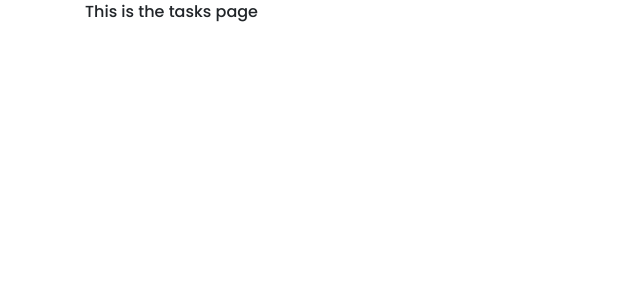
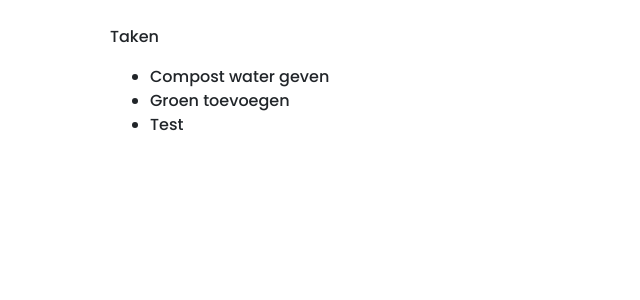
Before and after one commit to Plantacle/plantacle, a React (Create React App) app: page /tasks in a window 1280 px wide. Shown: the top 300 px of the page, without its empty margins (0-640 px from the left). Built offline with nearby package versions, Linux system fonts and the light colour scheme.

Commit message:
Deletes tasks when clicked

```diff
--- a/src/pages/Overview.js
+++ b/src/pages/Overview.js
@@ -37,9 +37,9 @@ const ThirdRow = styled(Row)`
 
 const SecondCol = styled(Col)`
   && {
-      margin-top: 20px;
-      display: flex;
-      justify-content: center;
+    margin-top: 20px;
+    display: flex;
+    justify-content: center;
   }
 `;
 
--- a/src/pages/Tasks.js
+++ b/src/pages/Tasks.js
@@ -1,9 +1,68 @@
 import React from 'react'
+import styled from 'styled-components';
+import {Bootstrap, Grid, Row, Col, Container} from 'react-bootstrap';
+//import TaskList from './../components/molecules/Tasks.js';
 
-export const Tasks = () => (
-  <div>
-    <p> This is the tasks page </p>
-  </div>
-)
+window.id = 0;
+
+const StyledContainer = styled(Container)`
+  && {
+    padding-left: 25px;
+    padding-right: 25px;
+    padding-top: 25px;
+  }
+`;
+
+class Tasks extends React.Component {
+  constructor(props) {
+    super(props);
+    this.state = {
+        tasks: ['Compost water geven', 'Groen toevoegen', 'Test']
+    }
+
+    //this.getTemperature = this.getTemperature.bind(this);
+    //this.getDays = this.getDays.bind(this);
+
+    this.removeTask = this.removeTask.bind(this);
+
+  }
+
+  removeTask(name, i) {
+      let tasks = this.state.tasks.slice();
+      tasks.splice(i, 1);
+      this.setState({
+        tasks
+      })
+  }
+
+
+
+  render() {
+    return (
+      <StyledContainer>
+          <p> Taken </p>
+          <TaskList tasks={this.state.tasks} removeTask={this.removeTask}> </TaskList>
+      </StyledContainer>
+    )
+  }
+}
+
+class TaskList extends React.Component {
+
+    removeItem(item, i) {
+        this.props.removeTask(item, i)
+    }
+
+    render() {
+      return(
+          <ul>
+              { this.props.tasks.map((task, i) => {
+                   return <li onClick={() => { this.removeItem(task, i)}} key={i}>{ task }</li>
+               })}
+          </ul>
+      )
+    }
+}
+
 
 export default Tasks;
```
